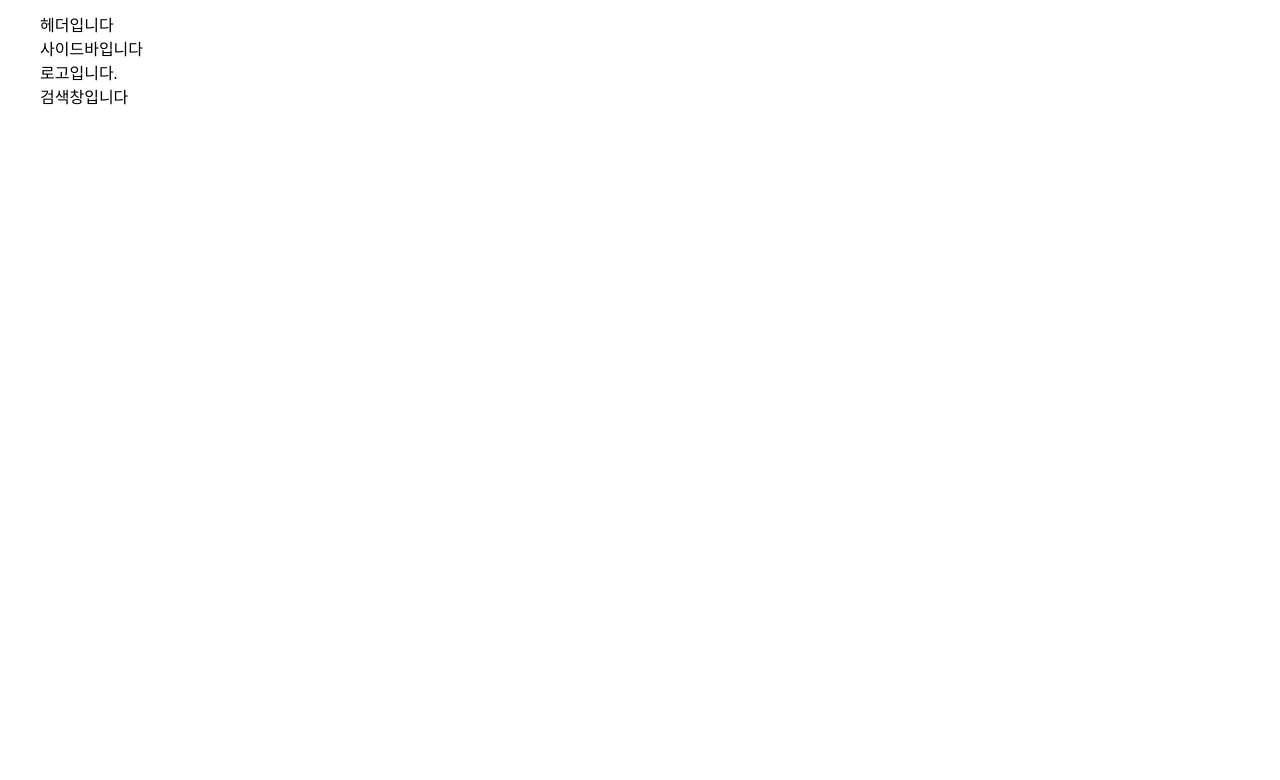
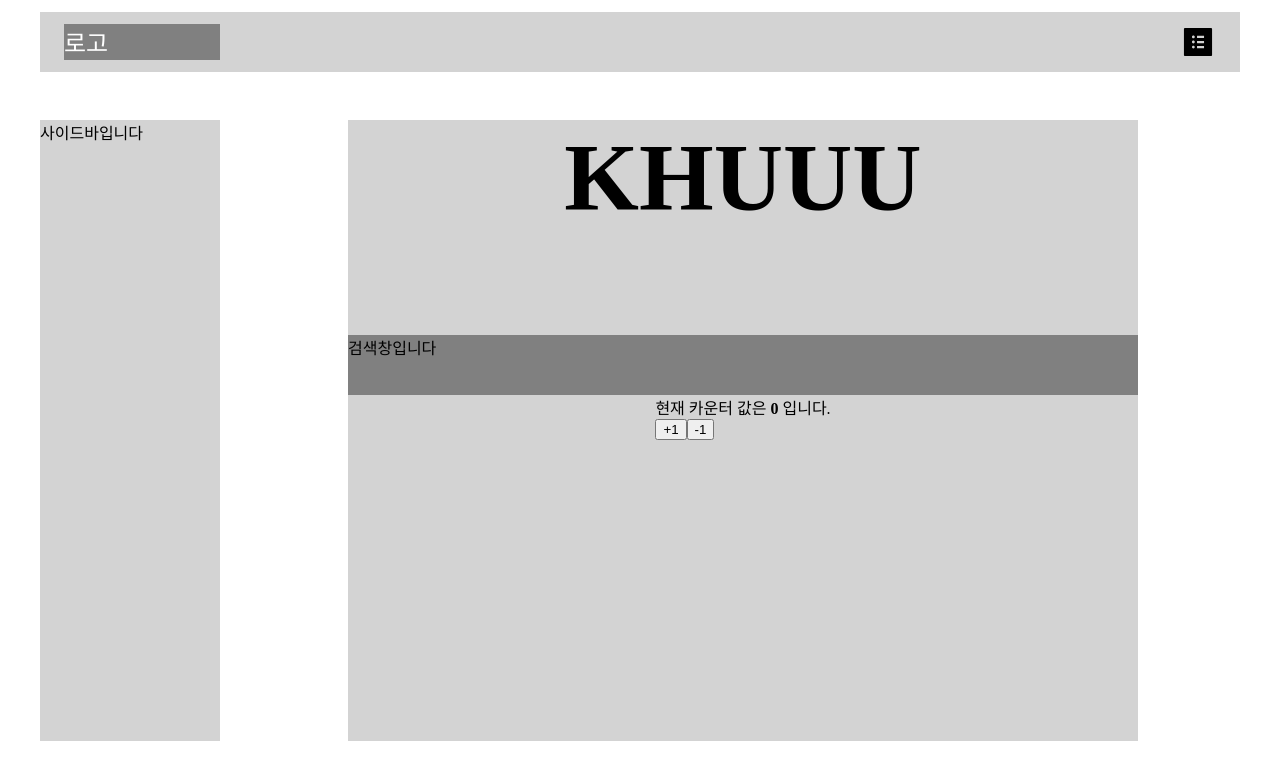
Before and after one commit to semothon/2025_TEAM_14_FE, a React (Create React App) app in the folder semothon/: page / in a window 1280 px wide. Shown: the top 780 px of the page. Built offline with nearby package versions, Linux system fonts and the light colour scheme.

Commit message:
✨ Feat: Add components

```diff
--- a/semothon/src/App.css
+++ b/semothon/src/App.css
@@ -1,6 +1,7 @@
 * {
   margin: 0;
 }
+
 .App {
   width: 1200px;
   margin: 12px auto 0 auto;
--- a/semothon/src/App.js
+++ b/semothon/src/App.js
@@ -4,10 +4,11 @@ import Main from "./pages/Main";
 import Header from "./components/Header";
 
 function App() {
+  const isLogin = true;
   return (
     <div className="App">
       <Router>
-        <Header />
+        <Header isLogin={isLogin} />
         <Routes>
           <Route path="/" element={<Main />} />
         </Routes>
--- a/semothon/src/components/Header.jsx
+++ b/semothon/src/components/Header.jsx
@@ -1,7 +1,39 @@
 import React from "react";
+import "../styles/Header.css";
+import { useNavigate } from "react-router-dom";
+import { Link } from "react-router-dom";
+import { AiFillProfile } from "react-icons/ai";
+import { Popover } from "./Popover";
 
-const Header = () => {
-  return <header>헤더입니다</header>;
+const Header = ({ isLogin }) => {
+  const navigate = useNavigate();
+
+  // 로고 클릭 시 메인페이지로 이동
+  const goToMain = () => {
+    navigate("/");
+  };
+
+  return (
+    <header>
+      <div className="header-logo" onClick={goToMain}>
+        로고
+      </div>
+      {!isLogin ? (
+        <div className="guest-menu">
+          <Link to="/login">로그인</Link>
+          <Link to="/logout">로그아웃</Link>
+        </div>
+      ) : (
+        <div className="user-menu">
+          <Popover trigger={<AiFillProfile size={36} />}>
+            <div className="popover-item">마이페이지</div>
+            <hr className="popover-divider" />
+            <div className="popover-item">로그아웃</div>
+          </Popover>
+        </div>
+      )}
+    </header>
+  );
 };
 
 export default Header;
--- /dev/null
+++ b/semothon/src/components/Popover.jsx
@@ -0,0 +1,24 @@
+import { useState, useRef, useEffect } from "react";
+import "../styles/Popover.css";
+
+export function Popover({ trigger, children }) {
+  const [open, setOpen] = useState(false);
+  const ref = useRef();
+
+  useEffect(() => {
+    const handleClickOutside = (event) => {
+      if (ref.current && !ref.current.contains(event.target)) {
+        setOpen(false);
+      }
+    };
+    document.addEventListener("mousedown", handleClickOutside);
+    return () => document.removeEventListener("mousedown", handleClickOutside);
+  }, []);
+
+  return (
+    <div className="popover-container" ref={ref}>
+      <div onClick={() => setOpen(!open)}>{trigger}</div>
+      {open && <div className="popover-box">{children}</div>}
+    </div>
+  );
+}
--- a/semothon/src/components/Sidebar.jsx
+++ b/semothon/src/components/Sidebar.jsx
@@ -1,7 +1,8 @@
 import React from "react";
+import "../styles/SideBar.css";
 
 const SideBar = () => {
-  return <div>사이드바입니다</div>;
+  return <div className="sidebar">사이드바입니다</div>;
 };
 
 export default SideBar;
--- a/semothon/src/pages/Main.jsx
+++ b/semothon/src/pages/Main.jsx
@@ -1,18 +1,26 @@
-import React from "react";
-import Sidebar from "../components/Sidebar";
+import React, { useState } from "react";
+import SideBar from "../components/SideBar";
 import SearchBar from "../components/SearchBar";
 import "../styles/Main.css";
 
 const Main = () => {
+  const [value, setValue] = useState(0);
   return (
     <div className="main">
       <div className="layout-sidebar">
-        <Sidebar />
+        <SideBar />
       </div>
       <div className="layout-main">
-        <div className="main-logo">로고입니다.</div>
+        <div className="main-logo">KHUUU</div>
         <div className="search-input">
           <SearchBar />
+        </div>
+        <div>
+          <p>
+            현재 카운터 값은 <b>{value}</b> 입니다.
+          </p>
+          <button onClick={() => setValue(value + 1)}>+1</button>
+          <button onClick={() => setValue(value - 1)}>-1</button>
         </div>
       </div>
     </div>
--- /dev/null
+++ b/semothon/src/styles/Header.css
@@ -0,0 +1,43 @@
+header {
+  box-sizing: border-box;
+  padding: 12px 24px;
+  height: 60px;
+  display: flex;
+  flex-direction: row;
+  justify-content: space-between;
+  align-items: center;
+
+  /* 변동 요소 */
+  background-color: lightgray;
+}
+
+.header-logo {
+  margin: 0;
+  width: 156px;
+  height: 36px;
+
+  /* 변동 요소 */
+  font-size: 24px;
+  color: white;
+  background-color: gray;
+}
+
+.user-menu {
+  width: 36px;
+  height: 36px;
+}
+
+.popover-item {
+  padding: 8px;
+  cursor: pointer;
+  transition: background-color 0.2s;
+}
+
+.popover-item:hover {
+  background-color: #f5f5f5;
+}
+
+.popover-divider {
+  border: none;
+  border-top: 1px solid lightgray;
+}
--- a/semothon/src/styles/Main.css
+++ b/semothon/src/styles/Main.css
@@ -0,0 +1,36 @@
+.main {
+  margin-top: 48px;
+  display: flex;
+  flex-direction: row;
+}
+
+.layout-main {
+  margin: 0 128px;
+  width: 790px;
+  height: 621px;
+  display: flex;
+  flex-direction: column;
+  align-items: center;
+
+  /*변동요소*/
+  background-color: lightgray;
+}
+
+.main-logo {
+  margin: 0 0 100px 0;
+  width: 406px;
+  height: 115px;
+  font-size: 96px;
+  font-weight: 900;
+  display: flex;
+  justify-content: center;
+  align-items: center;
+}
+
+.search-input {
+  width: 790px;
+  height: 60px;
+
+  /*변동요소*/
+  background-color: gray;
+}
--- /dev/null
+++ b/semothon/src/styles/Popover.css
@@ -0,0 +1,28 @@
+.popover-container {
+  position: relative;
+  display: inline-block;
+}
+
+.popover-box {
+  position: absolute;
+  top: 100%;
+  right: 0;
+  margin-top: 8px;
+  width: 200px;
+  background-color: white;
+  border: 1px solid lightgray;
+  padding: 5px;
+  border-radius: 6px;
+  box-shadow: 0 4px 12px rgba(0, 0, 0, 0.1);
+  z-index: 10;
+}
+
+.popover-box::before {
+  content: "";
+  position: absolute;
+  top: -8px;
+  right: 12px;
+  border-left: 8px solid transparent;
+  border-right: 8px solid transparent;
+  border-bottom: 8px solid white;
+}
--- /dev/null
+++ b/semothon/src/styles/SideBar.css
@@ -0,0 +1,7 @@
+.sidebar {
+  width: 180px;
+  height: 621px;
+
+  /*변동요소*/
+  background-color: lightgray;
+}
```
Also changed, not shown: 1 other file (tests, documents, lock files or other folders).
